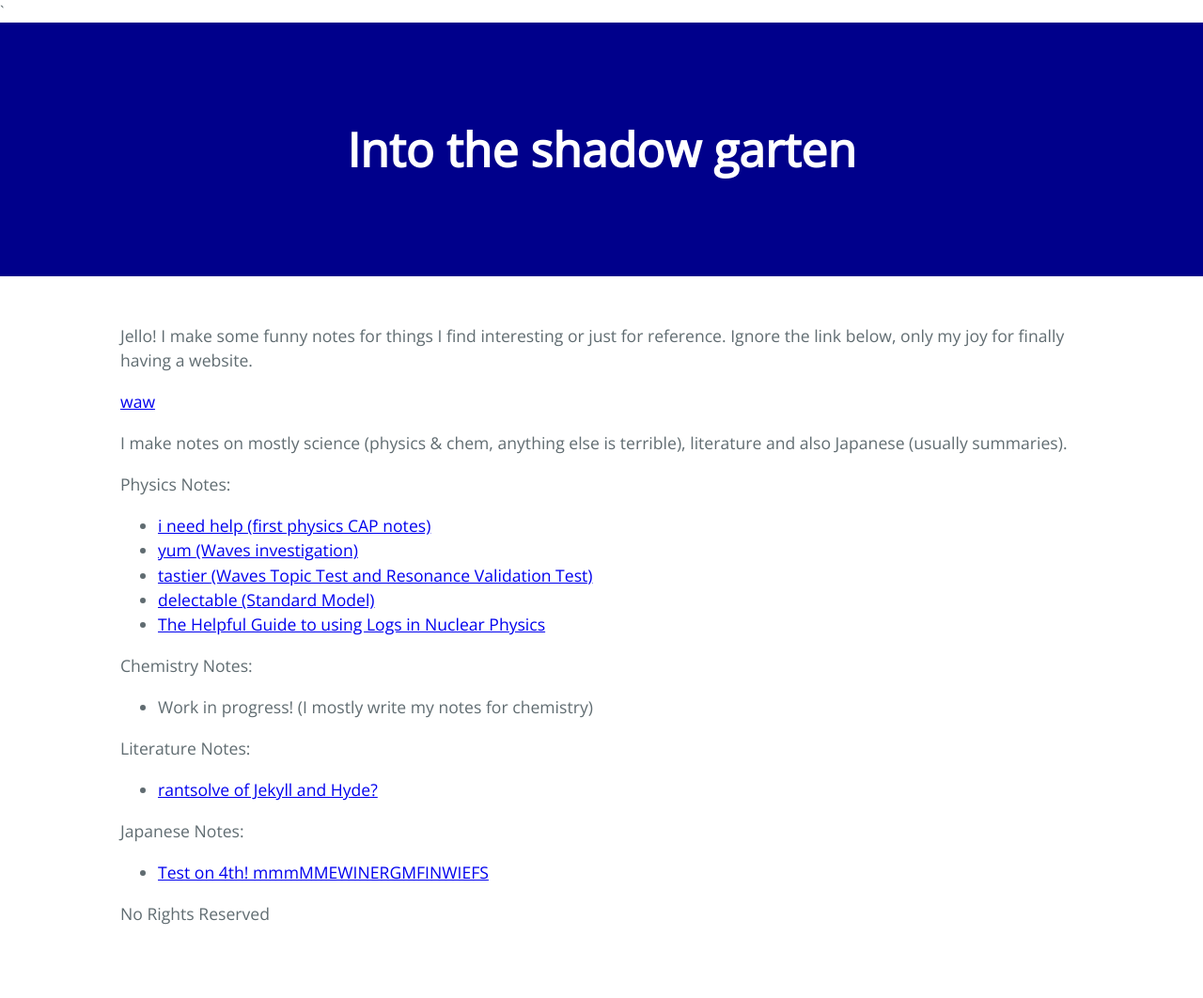
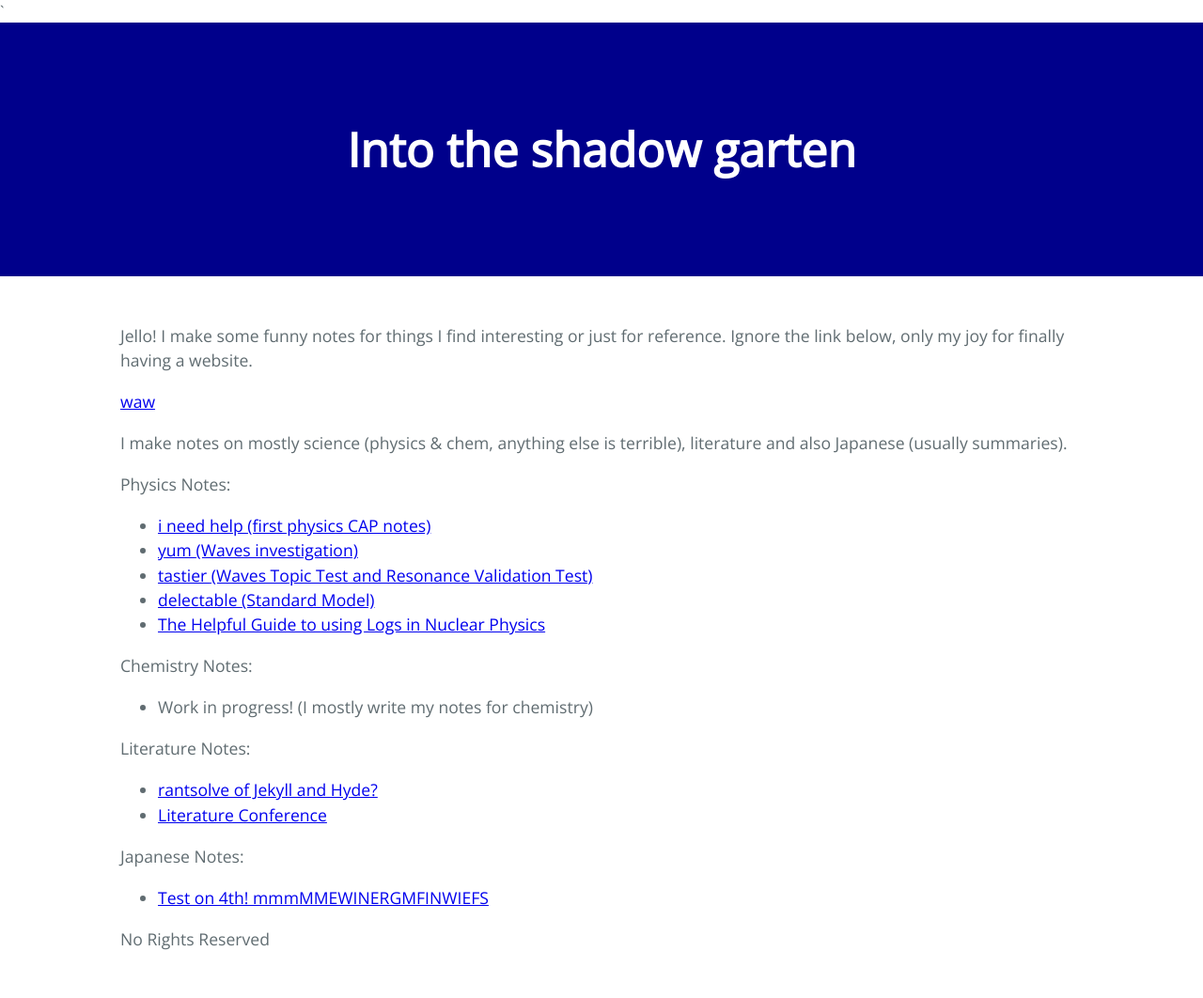
Before and after one commit to anonymoof1528/the-shadow-garten, a Jekyll site: the page built from index.md, in a window 1280 px wide. Shown: the whole page at 94% size. Built offline with Jekyll 4.4.1, drawn with Linux system fonts in a browser that asks for light colours; before the commit the page ends 1035 px from its top, so only the background shows below that.

Commit message:
vault backup: 2023-08-03 16:10:45

```diff
--- a/index.md
+++ b/index.md
@@ -20,6 +20,7 @@ Chemistry Notes:
 
 Literature Notes:
 - [rantsolve of Jekyll and Hyde?](Literature/I_hate_psychoanalysis_but_that_and_Jekyll_and_Hyde.md)
+- [Literature Conference](Literature/Conference_Day!_(AusLit_Conference).md)
 
 Japanese Notes:
 - [Test on 4th! mmmMMEWINERGMFINWIEFS](Japanese/Writing_test_summary.md)
```
Also changed, not shown: Literature/Conference_Day!_(AusLit_Conference).md (renamed from Literature/Conference Day! (AusLit Conference).md, +4 -0 lines), .obsidian/workspace.json.
